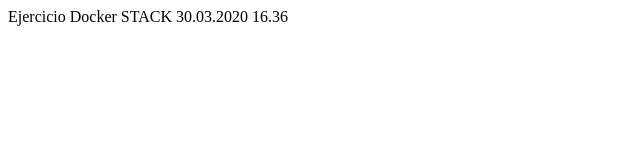
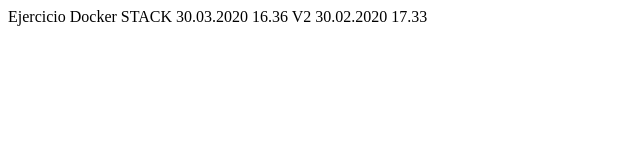
Before and after one commit to ElmerReal/Trambo-CircleCI, a plain HTML site: page Imagen/page/index.html in a window 1280 px wide. Shown: the whole page, without its empty margins (0-640 px from the left). Drawn offline with Linux system fonts and the light colour scheme.

Commit message:
Mensaje nuevo

```diff
--- a/Imagen/page/index.html
+++ b/Imagen/page/index.html
@@ -3,5 +3,6 @@
     <body>
         Ejercicio Docker STACK
         30.03.2020 16.36
+        V2 30.02.2020 17.33
        </body>
 </html>
```
Also changed, not shown: 1 other file.
